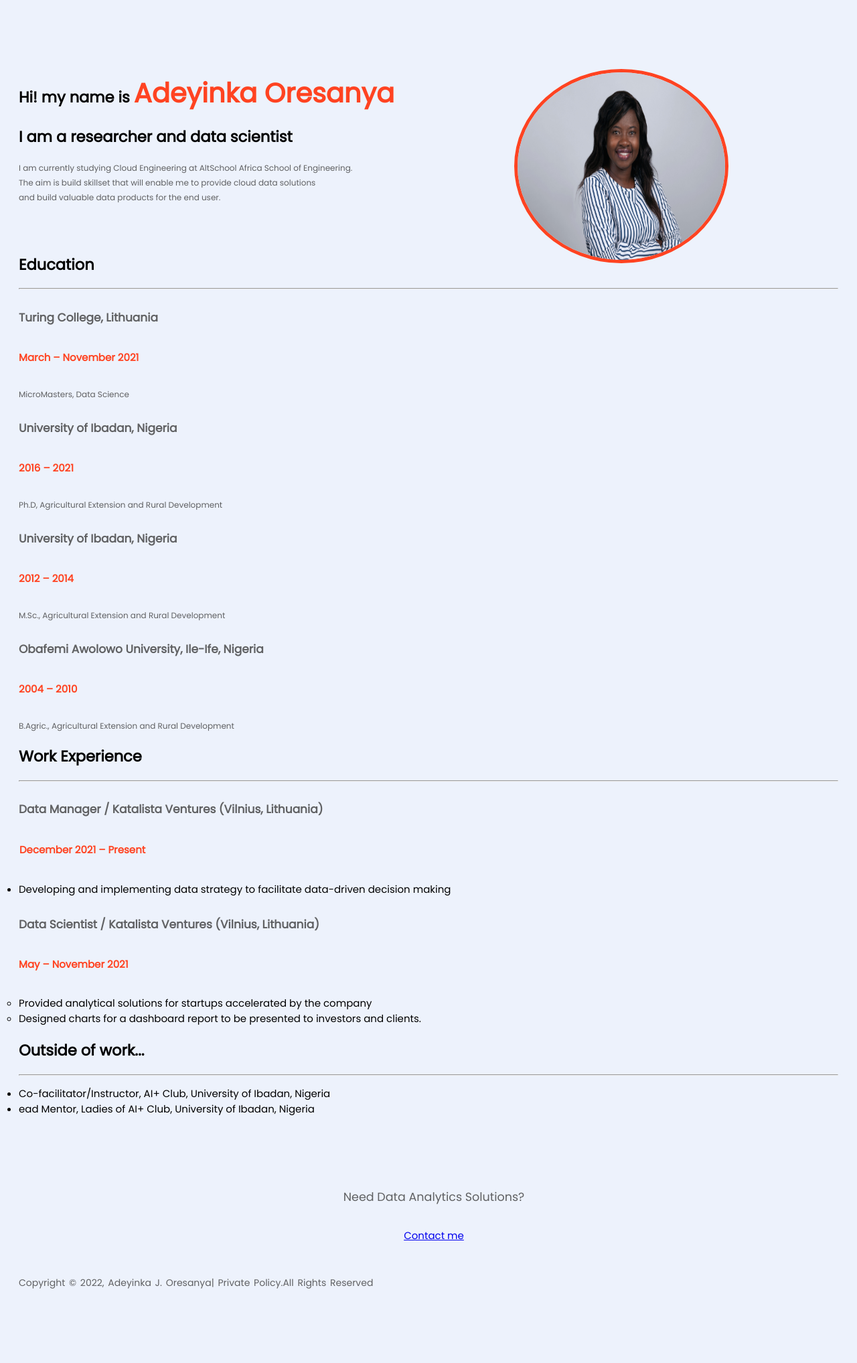
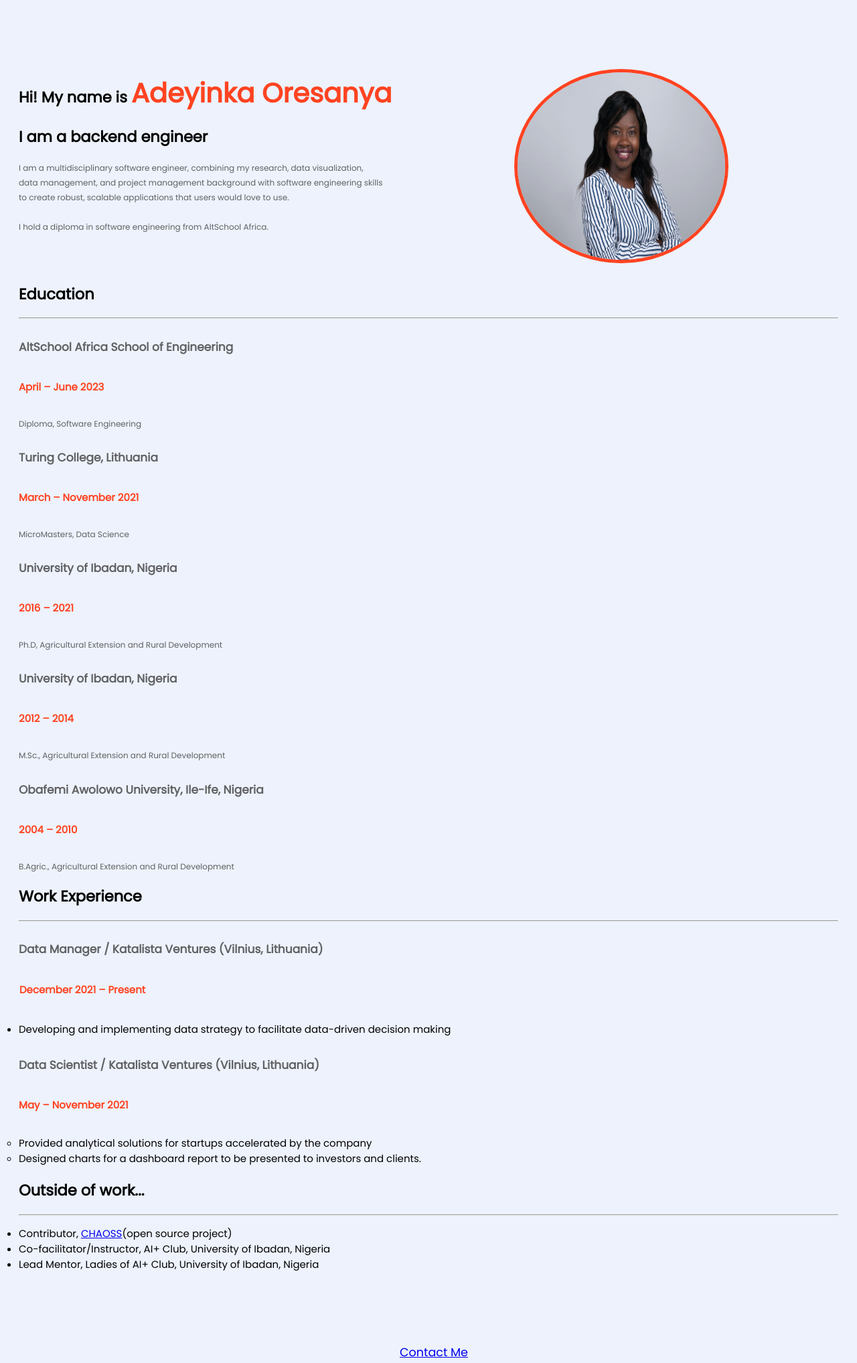
Before and after one commit to adeyinkaoresanya/Adeyinka-s-portfolio, a plain HTML site: page index.html in a window 1280 px wide. Shown: the part 97-2132 px from the top of the page at 67% size. Before the commit the page ends 2037 px from the top, so only its background shows below. Drawn offline with Linux system fonts and the light colour scheme.

Commit message:
Chore: update content in HTML files

```diff
--- a/index.html
+++ b/index.html
@@ -15,12 +15,12 @@
 
                 <ul>
                     <li><a href="index.html">About Me</a></li>
-                    <li><a href="./page2_basicCalculator.html">Basic Calculator</a></li>
-                    <li><a href="./page6_Flexboxcalculator.html">FlexBox Calculator</a></li>
-                    <li><a href="./page3_logIn.html">LogIn</a></li>
-                    <li><a href="./page4_register.html">Register</a></li>
+                    <li><a href="./basicCalculator.html">Basic Calculator</a></li>
+                    <li><a href="./flexboxCalculator.html">FlexBox Calculator</a></li>
+                    <li><a href="./logIn.html">LogIn</a></li>
+                    <li><a href="./register.html">Register</a></li>
                 </ul>
-                <a href="./page5_contact.html" class="btn">Contact Me</a>
+                <a href="./contact.html" class="btn">Contact Me</a>
             </nav>
         </header>
     </div>
@@ -28,12 +28,14 @@
     <section>
 
     <div class="info">
-        <h2>Hi! my name is <span>Adeyinka Oresanya</span></h2>
-        <h2>I am a researcher and data scientist</h2>
+        <h2>Hi! My name is <span>Adeyinka Oresanya</span></h2>
+        <h2>I am a backend engineer </h2>
         <img src="images/Afriko_Small_File_14.jpg" class="img-full"  alt="Adeyinka_Oresanya">
-        <p> I am currently studying Cloud Engineering at AltSchool Africa School of Engineering.<br>
-            The aim is build skillset that will enable me to provide cloud data solutions<br>
-            and build valuable data products for the end user.
+        <p> I am a multidisciplinary software engineer, combining my research, data visualization, <br>
+            data management, and project management background with software engineering skills <br>
+            to create robust, scalable applications that users would love to use. <br><br>
+            I hold a diploma in software engineering from AltSchool Africa.<br>
+
         </p>
     </div>
     <br>
@@ -42,6 +44,10 @@
         <div class="sections">
             <h1>Education</h1>
             <hr>
+            <h5><b> AltSchool Africa School of Engineering</b></h5>
+            <h6>April – June 2023 </h6>
+            <p>Diploma, Software Engineering</p>
+
             <h5><b> Turing College, Lithuania </b></h5>
             <h6>March – November 2021 </h6>
             <p>MicroMasters, Data Science</p>
@@ -83,10 +89,13 @@
             <h1>Outside of work...</h1>
             <hr>
             <ul>
+                <li> Contributor, <a href="https://chaoss.community/" target="_blank">CHAOSS</a>(open source project)
+
+                </li>
                 <li> Co-facilitator/Instructor, AI+ Club, University of Ibadan, Nigeria
 
                 </li>
-                <li> ead Mentor, Ladies of AI+ Club, University of Ibadan, Nigeria </li>
+                <li> Lead Mentor, Ladies of AI+ Club, University of Ibadan, Nigeria </li>
             </ul>
         </div>
     </section>
@@ -95,8 +104,8 @@
 
     <footer>
         <div class="footer-content">
-            <h3>Need data analytics solutions?</h3>
-            <p><a href="page5_contact.html">Contact me</a></p>
+
+            <h3><a href="contact.html">Contact me</a></h3>
         </div>
         <div class="footer-bottom">
             <p>copyright &copy; 2022, Adeyinka J. Oresanya| Private Policy.  </p>
```
Also changed, not shown: basicCalculator.html (renamed from page2_basicCalculator.html, +6 -7 lines), contact.html (renamed from page5_contact.html, +5 -5 lines), flexboxCalculator.html (renamed from page6_Flexboxcalculator.html, +6 -7 lines), logIn.html (renamed from page3_logIn.html, +5 -5 lines), register.html (renamed from page4_register.html, +6 -6 lines).
